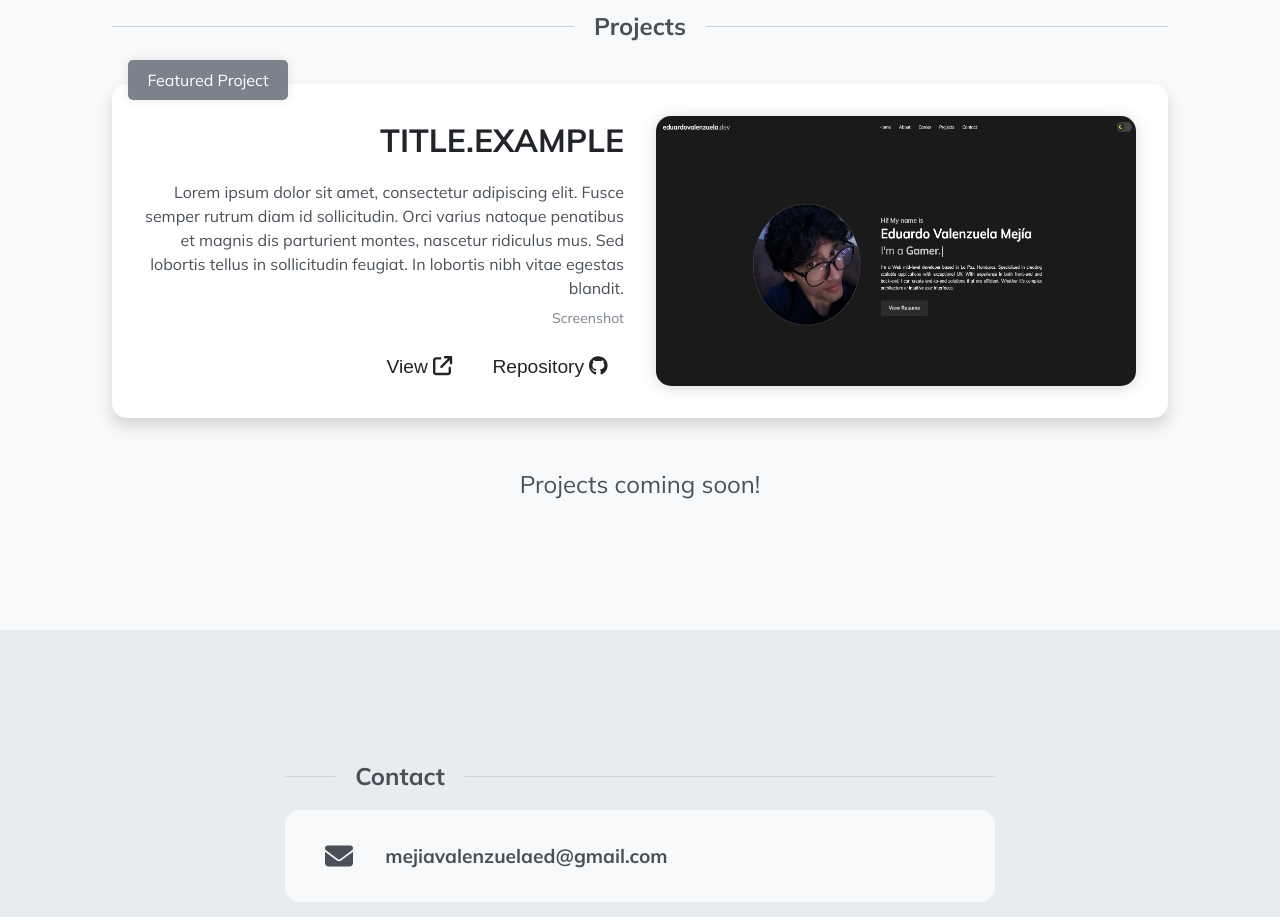
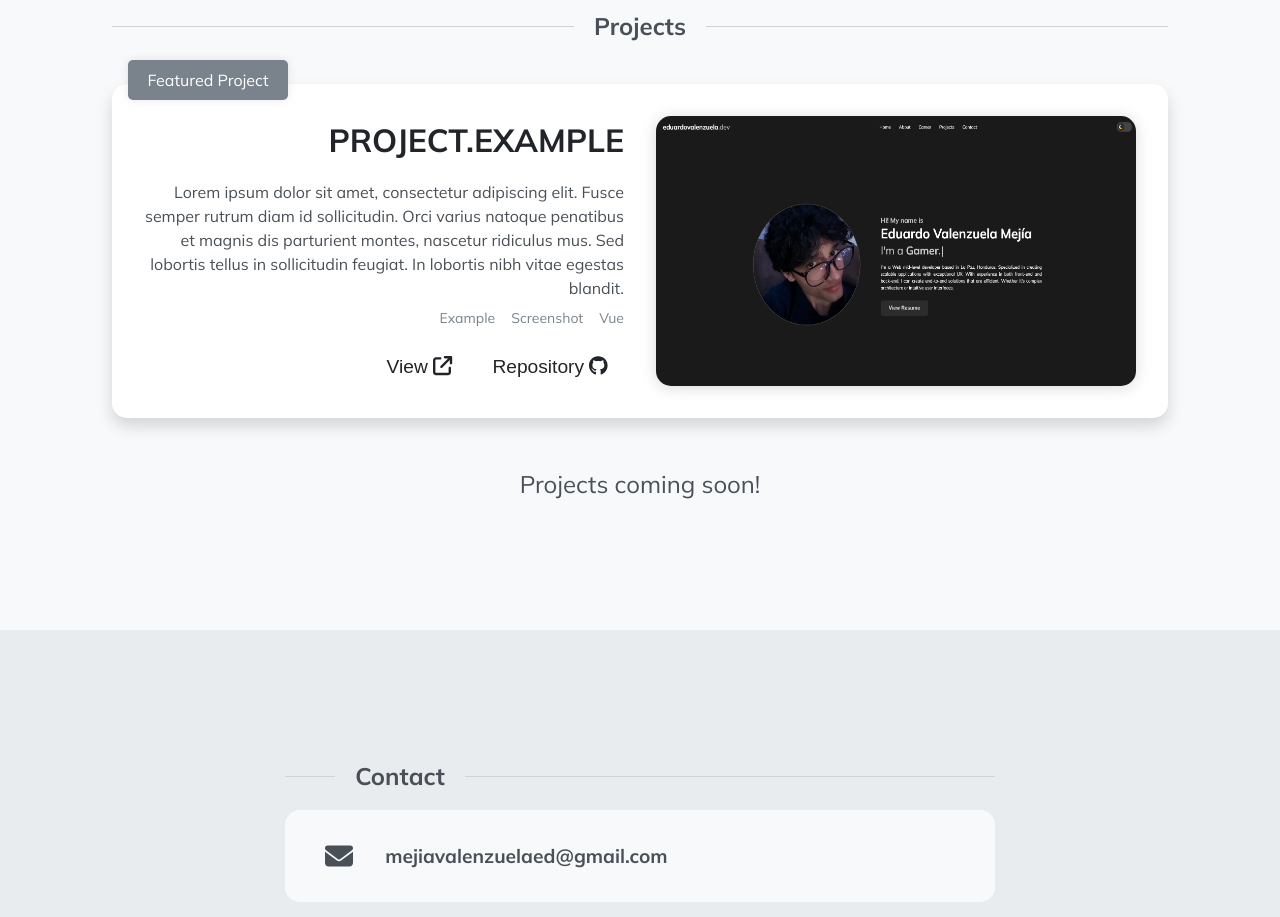
Before and after one commit to EduardoVal3/portfolio-max, a Vue app: page / in a window 1280 px wide. Shown: the part 2340-3257 px from the top of the page. Built offline with nearby package versions, Linux system fonts and the light colour scheme.

Commit message:
INFO ACT

```diff
--- a/src/components/views/ProjectsView.vue
+++ b/src/components/views/ProjectsView.vue
@@ -39,12 +39,12 @@
     const { t: $t } = useI18n();
     const featuredProjects = computed(() => [
       {
-        name: 'TITLE.Example',
+        name: 'PROJECT.Example',
         description: $t('PROJECTS.EJEMPLO'),
-        stack: ['Screenshot',],
+        stack: ['Example', 'Screenshot', 'Vue'],
         image: '/images/cap_ejemplo.png',
         link: '#',
-        repository: '#'
+        repository: '#',
       }
     ]);
 
```
